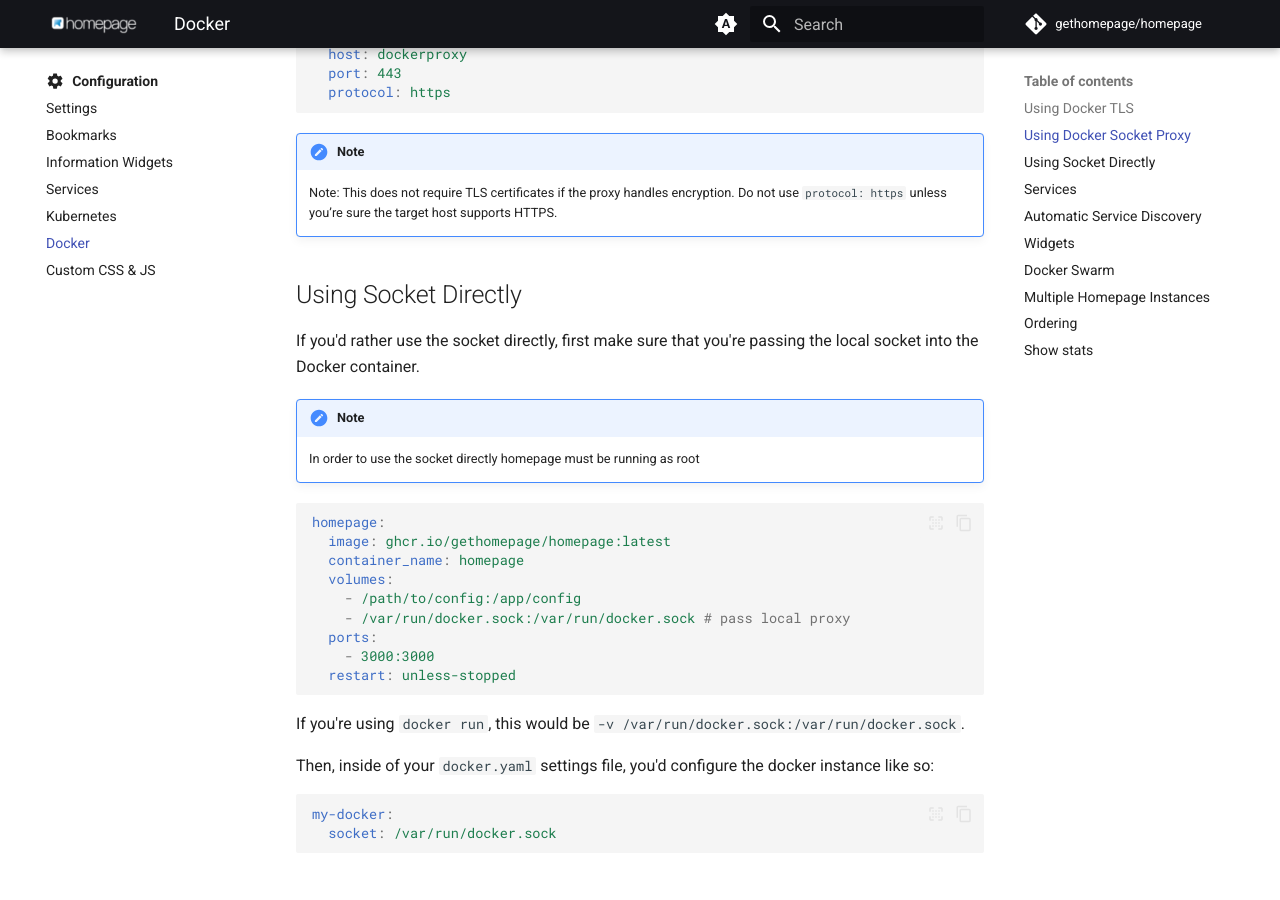
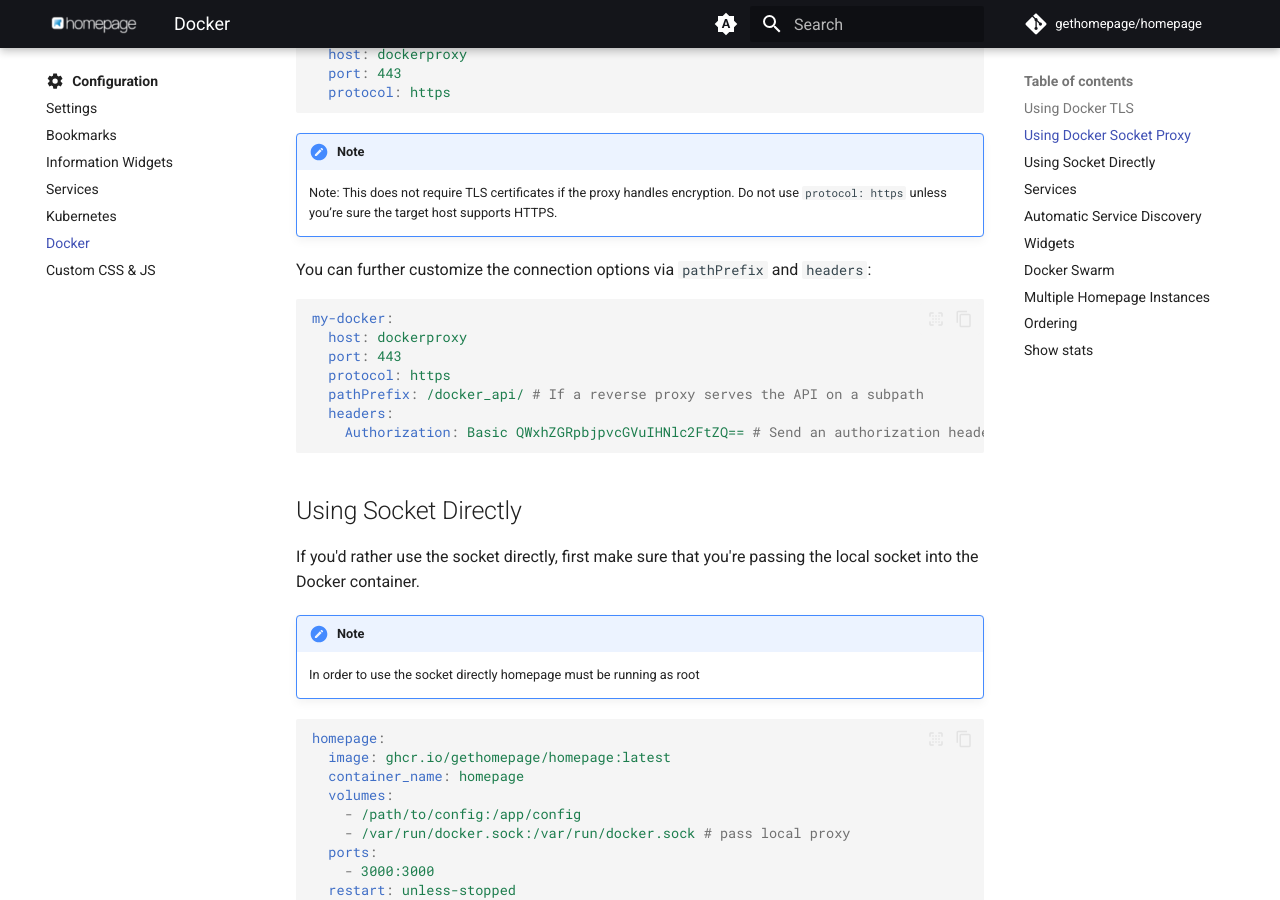
Before and after one commit to jobstar-git/home_p, an MkDocs documentation site: the page built from docs/configs/docker.md, in a window 1280 px wide and 900 px high, scrolled down 1672 px. Built offline with MkDocs 1.6.1 and Material for MkDocs 9.7.7, drawn with Linux system fonts in a browser that asks for light colours; comment, search, counter and statistics services are not loaded.

Commit message:
Enhancement: Support more docker API connection options. (#5304)

````diff
--- a/docs/configs/docker.md
+++ b/docs/configs/docker.md
@@ -78,6 +78,18 @@
 !!! note
 
     Note: This does not require TLS certificates if the proxy handles encryption. Do not use `protocol: https` unless you’re sure the target host supports HTTPS.
+
+You can further customize the connection options via `pathPrefix` and `headers`:
+
+```yaml
+my-docker:
+  host: dockerproxy
+  port: 443
+  protocol: https
+  pathPrefix: /docker_api/ # If a reverse proxy serves the API on a subpath
+  headers:
+    Authorization: Basic QWxhZGRpbjpvcGVuIHNlc2FtZQ== # Send an authorization header if the API access is secured via basic auth
+```
 
 ## Using Socket Directly
 
````
Also changed, not shown: 1 other file.
